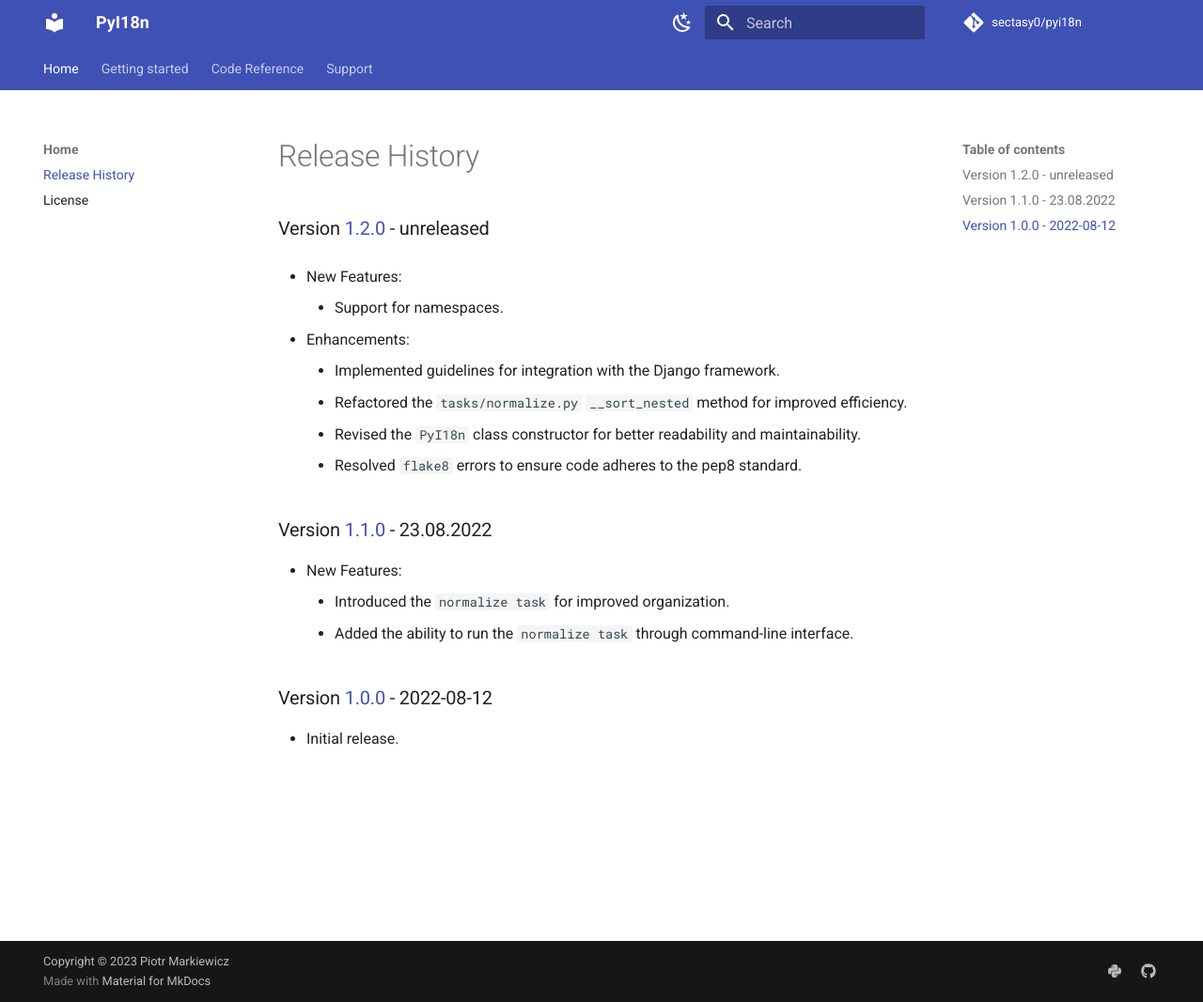
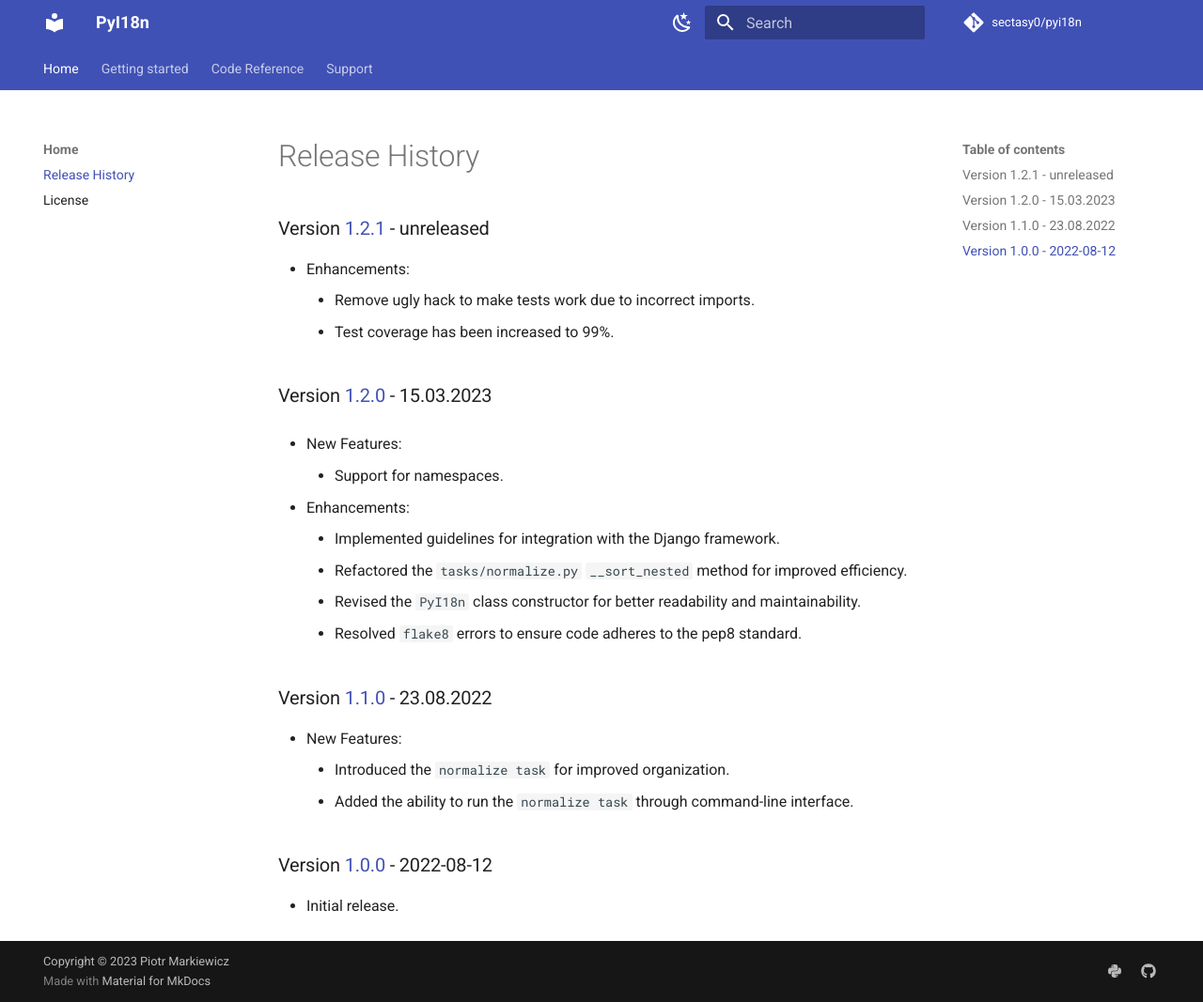
Before and after one commit to sectasy0/pyi18n, an MkDocs documentation site: the page built from docs/home/release-history.md, in a window 1280 px wide and 1067 px high. Shown: the whole window at 94% size. Built offline with MkDocs 1.6.1 and Material for MkDocs 9.7.7, drawn with Linux system fonts in a browser that asks for light colours; comment, search, counter and statistics services are not loaded; the version menu is left out.

Commit message:
docs: update release-history.md

```diff
--- a/docs/home/release-history.md
+++ b/docs/home/release-history.md
@@ -1,4 +1,10 @@
-### Version [1.2.0](https://pypi.org/project/pyi18n-v2/1.1.0/) - unreleased
+### Version [1.2.1](https://pypi.org/project/pyi18n-v2/1.2.1/) - unreleased
+
+* Enhancements:
+    * Remove ugly hack to make tests work due to incorrect imports.
+    * Test coverage has been increased to 99%.
+
+### Version [1.2.0](https://pypi.org/project/pyi18n-v2/1.2.0/) - 15.03.2023
 
 * New Features:
     * Support for namespaces.
```
